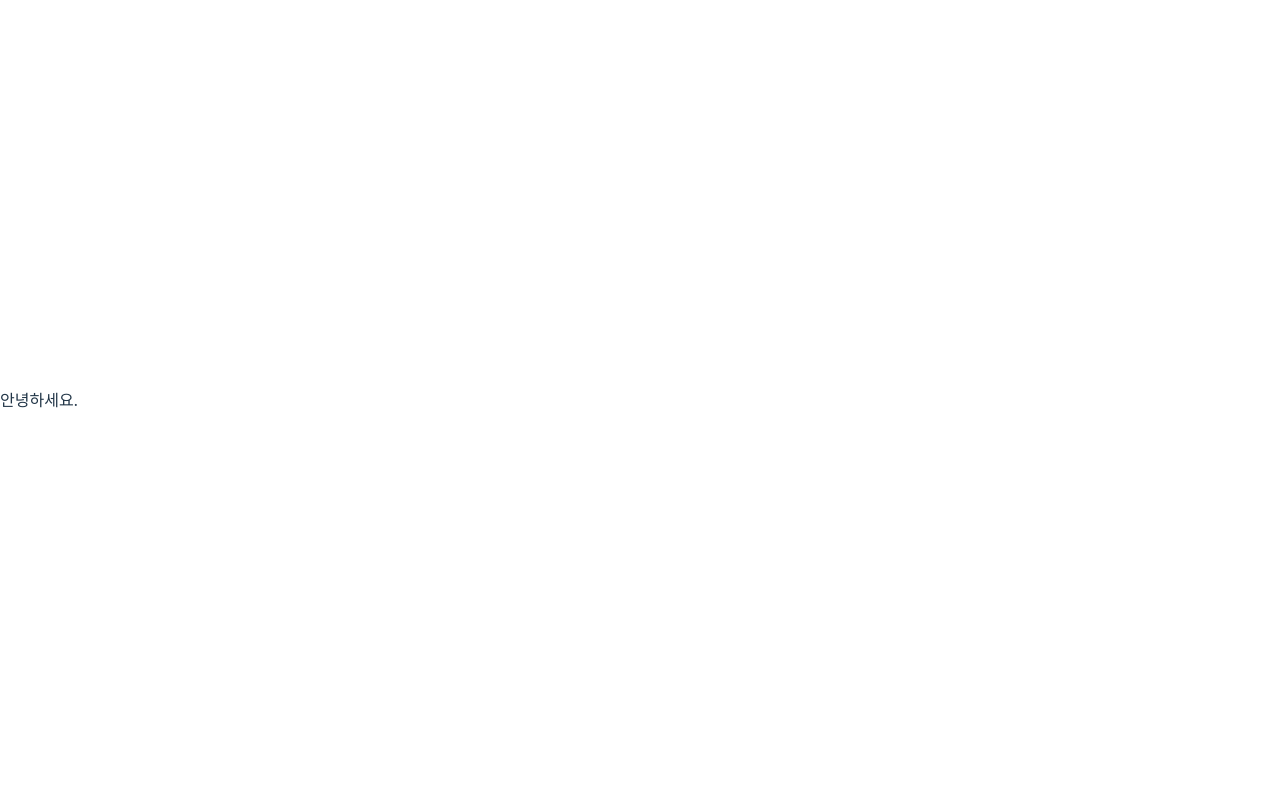
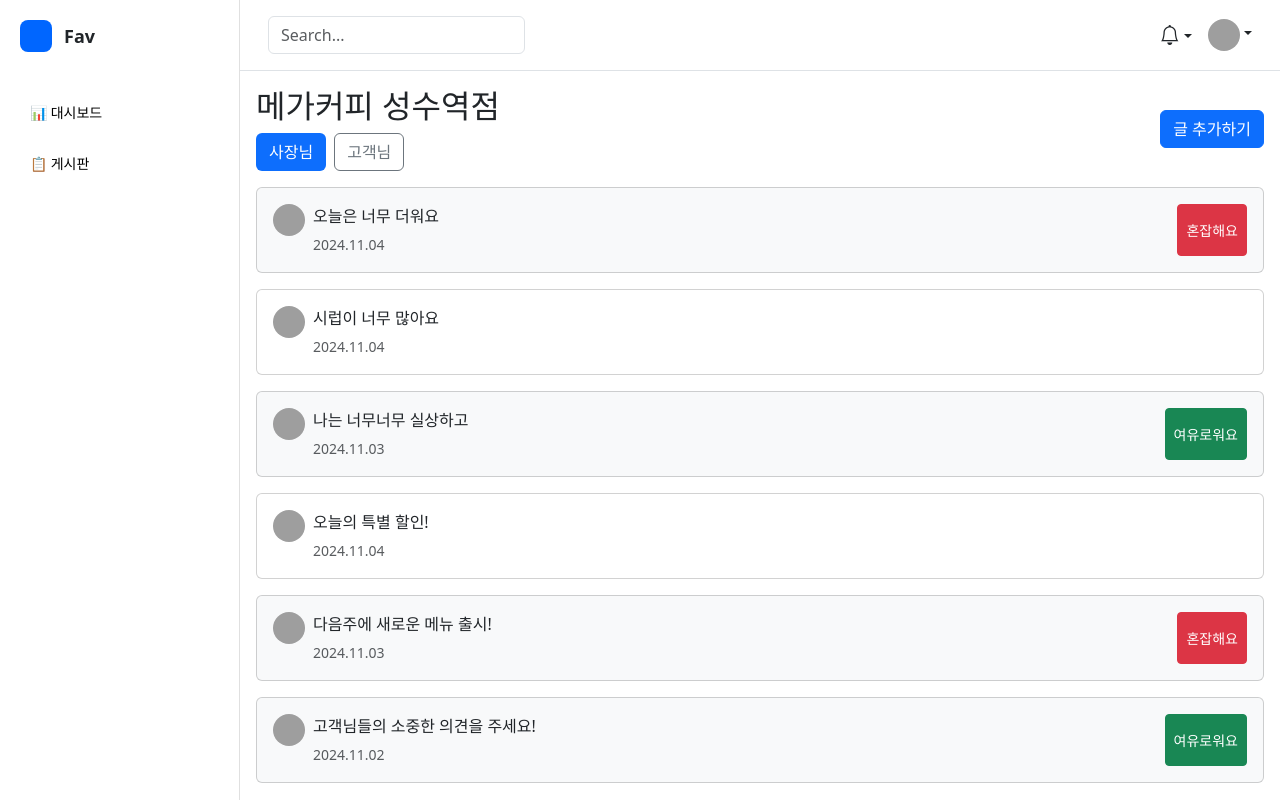
Before and after one commit to yujeongFE/Fav-FE, a React (Vite) app: page /board in a window 1280 px wide. Built offline with nearby package versions, Linux system fonts and the light colour scheme; grey boxes are pictures that could not be loaded.

Commit message:
[feat] 게시판 UI 개발

```diff
--- /dev/null
+++ b/src/components/Modal/PostModal.jsx
@@ -0,0 +1,42 @@
+import React from "react";
+import "bootstrap/dist/css/bootstrap.min.css";
+import "bootstrap-icons/font/bootstrap-icons.css";
+
+export const PostModal = ({ writing, onClose }) => {
+  return (
+    <div
+      className={`modal ${writing ? "show d-block" : ""}`}
+      tabIndex="-1"
+      style={{ backgroundColor: "rgba(0,0,0,0.5)", alignItems: "center" }}>
+      <div className="modal-dialog modal-dialog-centered">
+        <div className="modal-content p-4">
+          <div className="d-flex justify-content-between align-items-center mb-4">
+            <h5 className="modal-title fw-bold">메가커피 성수역점</h5>
+            <button
+              type="button"
+              className="btn-close"
+              onClick={onClose}
+              aria-label="Close"></button>
+          </div>
+          <div className="modal-body">
+            <div className="mb-3">
+              <p className="mb-2">혼잡도</p>
+              <div className="d-flex gap-2">
+                <button className="btn btn-danger flex-grow-1">바빠요</button>
+                <button className="btn btn-warning flex-grow-1">보통이에요</button>
+                <button className="btn btn-success flex-grow-1">여유로워요</button>
+              </div>
+            </div>
+            <textarea
+              className="form-control mb-3"
+              rows="4"
+              placeholder="게시글을 입력해주세요."></textarea>
+            <button className="btn btn-primary w-100" onClick={onClose}>
+              등록하기
+            </button>
+          </div>
+        </div>
+      </div>
+    </div>
+  );
+};
--- a/src/routes/board/pages.jsx
+++ b/src/routes/board/pages.jsx
@@ -1,9 +1,82 @@
-import React from "react";
+import React, { useState } from "react";
+import "bootstrap/dist/css/bootstrap.min.css";
+import "bootstrap-icons/font/bootstrap-icons.css";
+import Sidebar from "../../components/SideBar/Sidebar";
+import { Header } from "../../components/Header/Header";
+import { PostModal } from "../../components/Modal/PostModal";
+
+const MessageCard = ({ content, date, status }) => (
+  <div className={`card mb-3 ${status ? "bg-light" : ""}`}>
+    <div className="card-body">
+      <div className="d-flex">
+        <img
+          src="https://github.com/mdo.png"
+          alt="User Avatar"
+          width="32"
+          height="32"
+          className="rounded-circle me-2"
+        />
+        <div className="flex-grow-1">
+          <p className="mb-1">{content}</p>
+          <small className="text-muted">{date}</small>
+        </div>
+        {status && (
+          <button className={`btn btn-sm ${status === "busy" ? "btn-danger" : "btn-success"}`}>
+            {status === "busy" ? "혼잡해요" : "여유로워요"}
+          </button>
+        )}
+      </div>
+    </div>
+  </div>
+);
+
+const MainContent = ({ handleModalOpen }) => (
+  <main className="flex-grow-1 p-3 d-flex flex-column overflow-hidden">
+    <div className="d-flex justify-content-between align-items-center mb-3">
+      <div>
+        <h1 className="h2">메가커피 성수역점</h1>
+        <div className="mt-2">
+          <button className="btn bg-primary me-2" style={{ color: "white" }}>
+            사장님
+          </button>
+          <button className="btn btn-outline-secondary">고객님</button>
+        </div>
+      </div>
+      <button className="btn btn-primary" onClick={handleModalOpen}>
+        글 추가하기
+      </button>
+    </div>
+
+    <div className="overflow-auto flex-grow-1">
+      <MessageCard content="오늘은 너무 더워요" date="2024.11.04" status="busy" />
+      <MessageCard content="시럽이 너무 많아요" date="2024.11.04" status={null} />
+      <MessageCard content="나는 너무너무 실상하고" date="2024.11.03" status="relaxed" />
+      <MessageCard content="오늘의 특별 할인!" date="2024.11.04" status={null} />
+      <MessageCard content="다음주에 새로운 메뉴 출시!" date="2024.11.03" status="busy" />
+      <MessageCard content="고객님들의 소중한 의견을 주세요!" date="2024.11.02" status="relaxed" />
+    </div>
+  </main>
+);
 
 const Board = () => {
+  const [writing, setWriting] = useState(false);
+
+  const handleModalOpen = () => {
+    setWriting(true);
+  };
+
+  const handleModalClose = () => {
+    setWriting(false);
+  };
+
   return (
-    <div>
-      <span>안녕하세요. </span>
+    <div className="d-flex vh-100" style={{ width: "100vw" }}>
+      <Sidebar writing={writing} />
+      <div className="d-flex flex-column flex-grow-1 overflow-hidden">
+        <Header />
+        <MainContent handleModalOpen={handleModalOpen} />
+        <PostModal writing={writing} onClose={handleModalClose} />
+      </div>
     </div>
   );
 };
```
